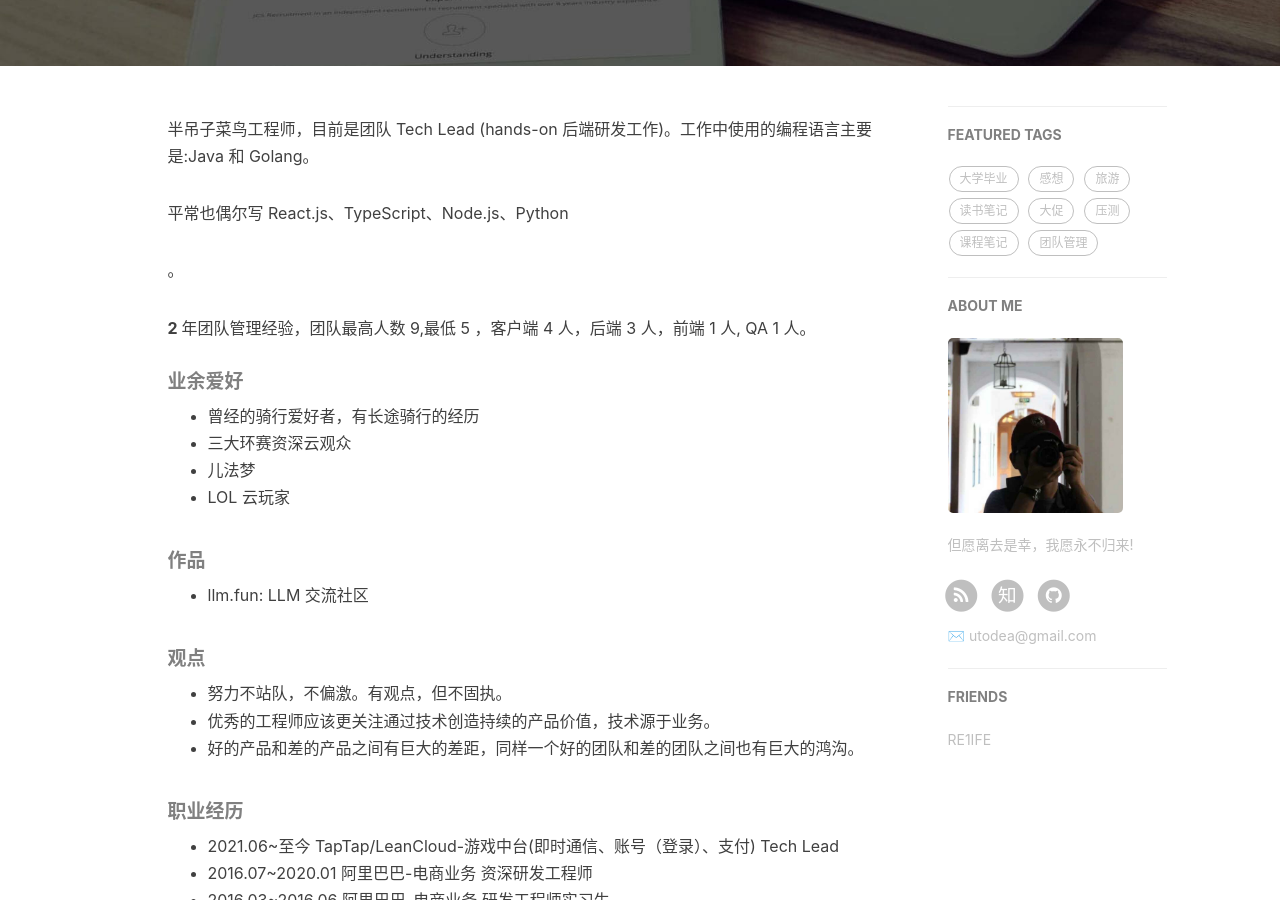
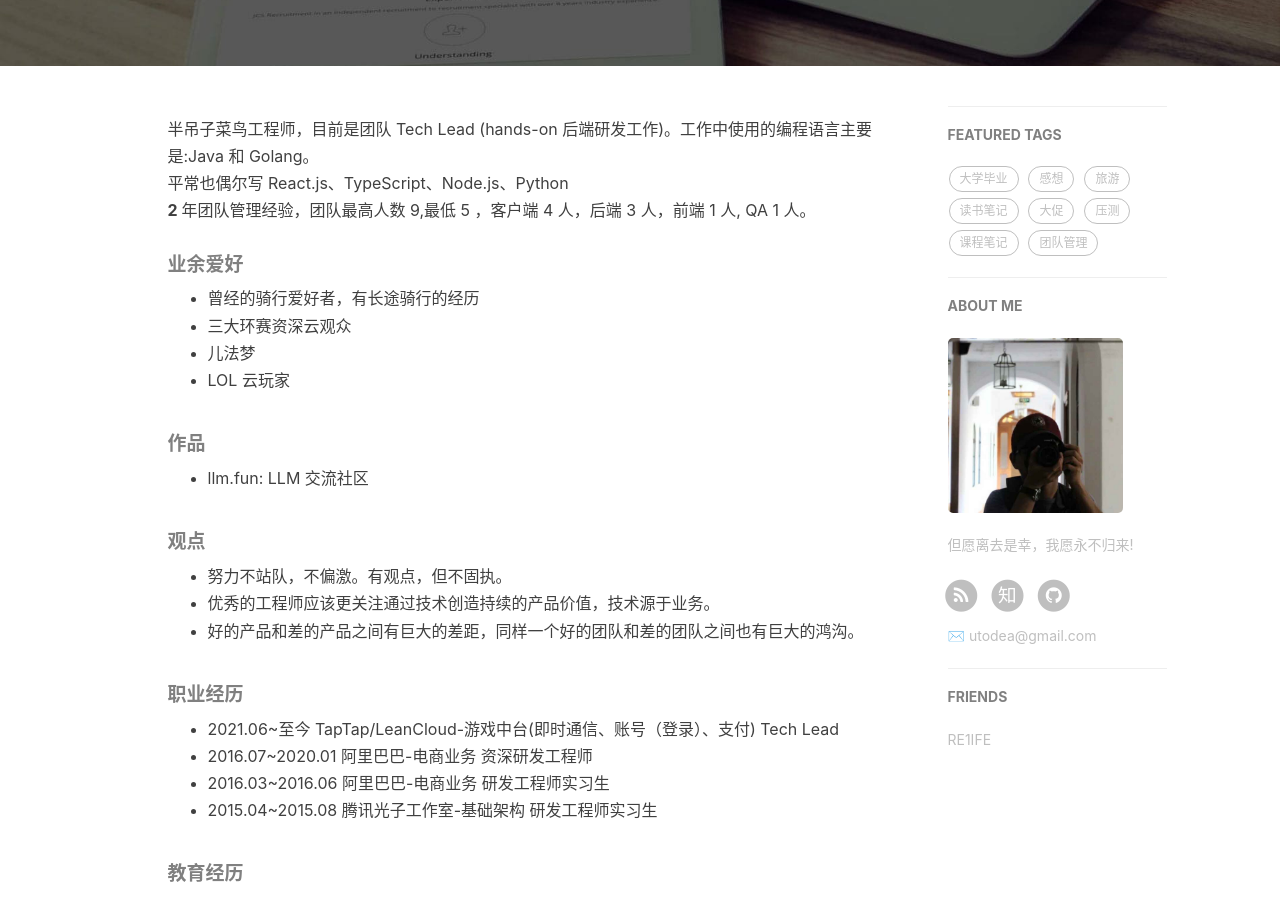
Before and after one commit to linnaname/linnaname.github.io, a Jekyll site: the page built from about.html, in a window 1280 px wide and 900 px high, scrolled down 352 px. Built offline with Jekyll 4.4.1, drawn with Linux system fonts in a browser that asks for light colours; nearby versions of some CDN libraries; comment, search, counter and statistics services are not loaded.

```diff
--- a/about.html
+++ b/about.html
@@ -14,9 +14,9 @@ header-img: "img/post-bg-rwd.jpg"
 <!-- Chinese Version -->
 <div class="zh post-container">
 
-    <p>半吊子菜鸟工程师，目前是团队 Tech Lead (hands-on 后端研发工作)。工作中使用的编程语言主要是:Java 和 Golang。</p>
-    <p>平常也偶尔写 React.js、TypeScript、Node.js、Python</p>。
-    <p><strong> 2 </strong>年团队管理经验，团队最高人数 9,最低 5 ，客户端 4 人，后端 3 人，前端 1 人, QA 1 人。</p>
+    <p>半吊子菜鸟工程师，目前是团队 Tech Lead (hands-on 后端研发工作)。工作中使用的编程语言主要是:Java 和 Golang。
+    <br/>平常也偶尔写 React.js、TypeScript、Node.js、Python
+    <br/><strong> 2 </strong>年团队管理经验，团队最高人数 9,最低 5 ，客户端 4 人，后端 3 人，前端 1 人, QA 1 人。</p>
 
     <p></p>
 
```
